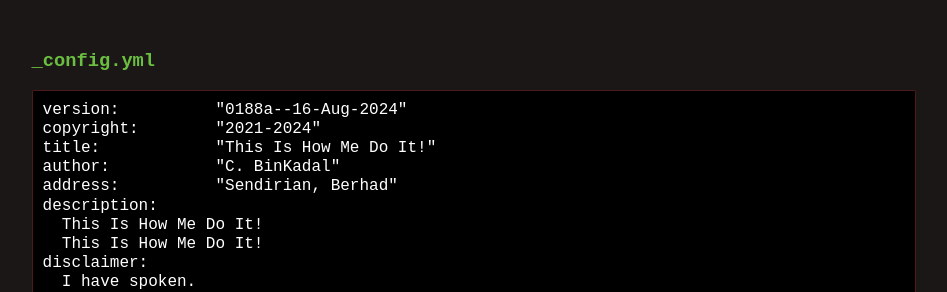
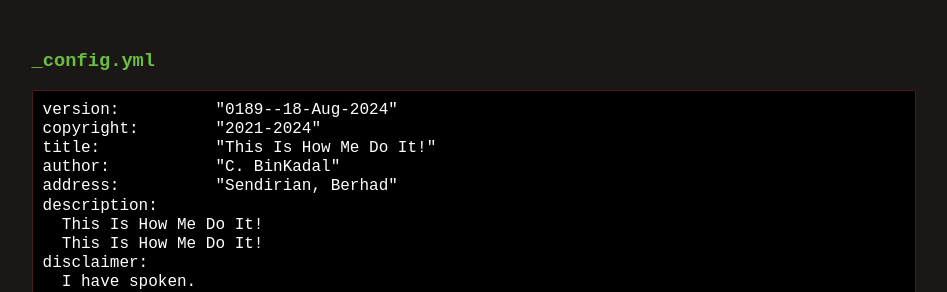
Before and after one commit to os2xx/doit, a Jekyll site: the page built from 004.md, in a window 1280 px wide and 1400 px high, scrolled down 1582 px. Shown: the part 159-451 px from the top of the window, without its empty margins (166-1113 px from the left). Built offline with Jekyll 4.4.1, drawn with Linux system fonts in a browser that asks for light colours; some of the changed text lies outside the part shown.

Commit message:
modified:   assets/scripts/026-debOSP

````diff
--- a/004.md
+++ b/004.md
@@ -85,7 +85,7 @@ all: $(MD_FILES) .siteHack
 ### _config.yml
 
 ```
-version:          "0188a--16-Aug-2024"
+version:          "0189--18-Aug-2024"
 copyright:        "2021-2024"
 title:            "This Is How Me Do It!"
 author:           "C. BinKadal"
--- a/_config.yml
+++ b/_config.yml
@@ -1,4 +1,4 @@
-version:          "0188a--16-Aug-2024"
+version:          "0189--18-Aug-2024"
 copyright:        "2021-2024"
 title:            "This Is How Me Do It!"
 author:           "C. BinKadal"
````
Also changed, not shown: 026.md (+1 -0 lines), 1 other file.
